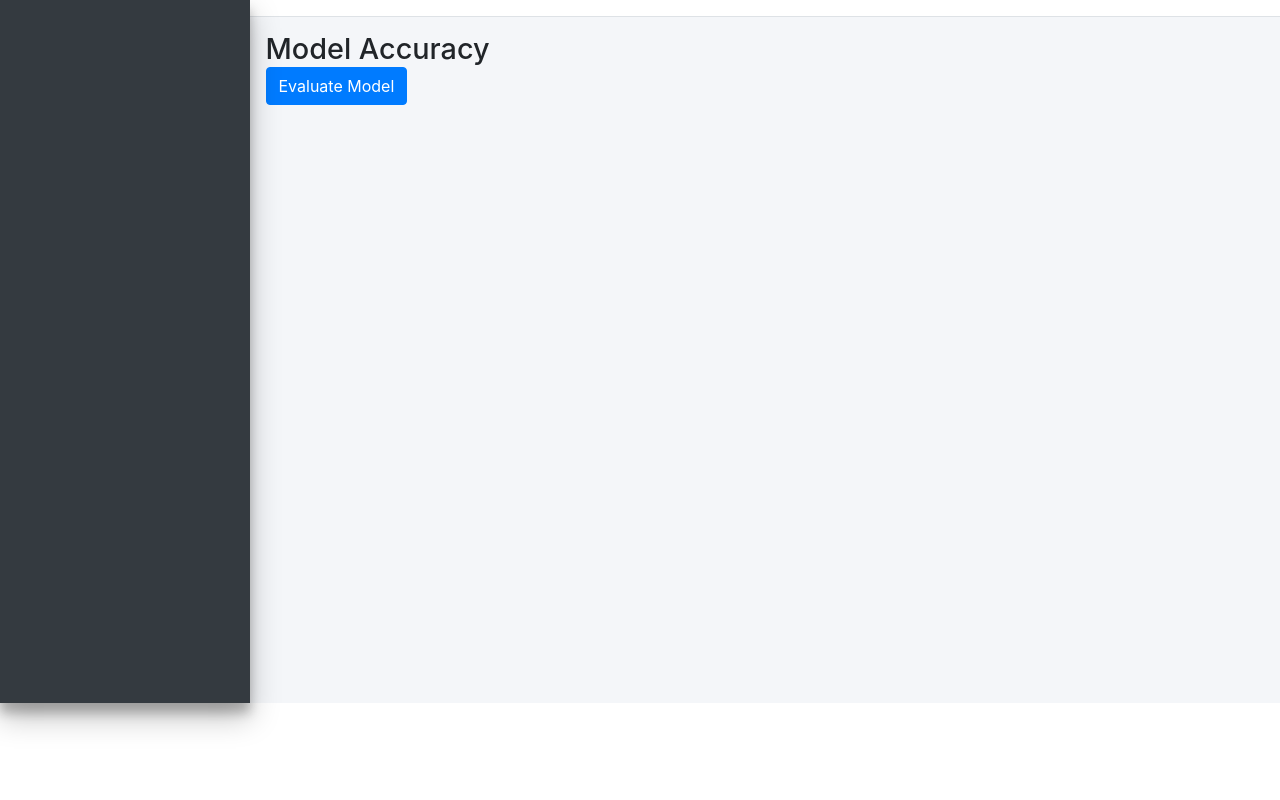
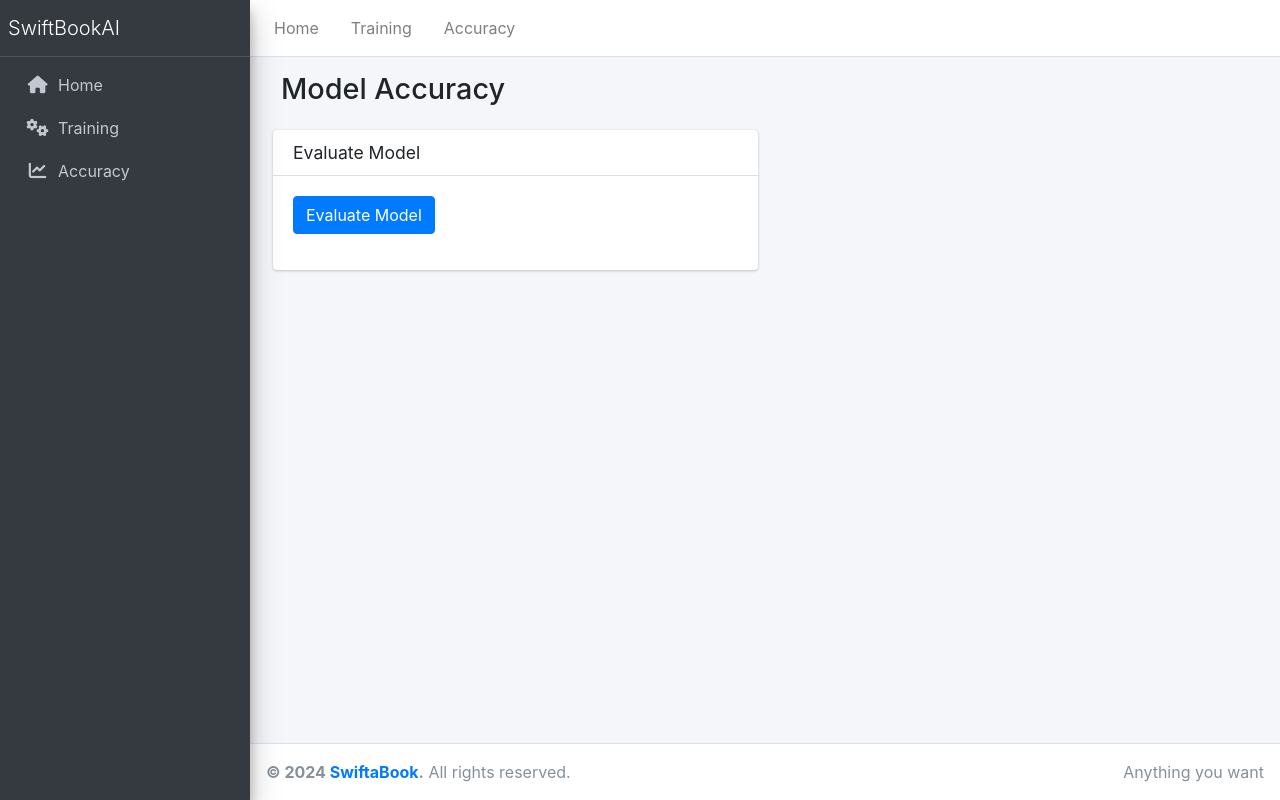
Before and after one commit to BorislavSergev/SwiftaBookAI, a Flask app: page /accuracy in a window 1280 px wide. Run offline with Flask 3, Linux system fonts and the light colour scheme; some libraries are stand-ins or nearby versions.

Commit message:
Accourcy fixed

```diff
--- a/templates/accuracy.html
+++ b/templates/accuracy.html
@@ -1,41 +1,34 @@
-<!DOCTYPE html>
-<html lang="en">
-<head>
-    <meta charset="UTF-8">
-    <meta name="viewport" content="width=device-width, initial-scale=1.0">
-    <title>Model Accuracy</title>
-    <link rel="stylesheet" href="https://cdn.jsdelivr.net/npm/admin-lte@3.2/dist/css/adminlte.min.css">
-    <link rel="stylesheet" href="https://cdnjs.cloudflare.com/ajax/libs/font-awesome/6.0.0-beta3/css/all.min.css">
-</head>
-<body class="hold-transition sidebar-mini">
-    <div class="wrapper">
-        <!-- Navbar -->
-        <nav class="main-header navbar navbar-expand navbar-white navbar-light">
-            <!-- Navbar content here -->
-        </nav>
-        <!-- Main Sidebar Container -->
-        <aside class="main-sidebar sidebar-dark-primary elevation-4">
-            <!-- Sidebar content here -->
-        </aside>
-        <!-- Content Wrapper. Contains page content -->
-        <div class="content-wrapper">
-            <!-- Content Header (Page header) -->
+{% extends "base.html" %}
+
+{% block content %}
 <div class="content-header">
     <div class="container-fluid">
-                    <h1>Model Accuracy</h1>
-                    <button id="evaluate-model" class="btn btn-primary">Evaluate Model</button>
-                    <div id="accuracy-result"></div>
+        <div class="row mb-2">
+            <div class="col-sm-6">
+                <h1 class="m-0">Model Accuracy</h1>
             </div>
         </div>
-            <!-- /.content-header -->
     </div>
-        <!-- /.content-wrapper -->
 </div>
-    <!-- Control Sidebar -->
-    <aside class="control-sidebar control-sidebar-dark">
-        <!-- Control sidebar content goes here -->
-    </aside>
-    <!-- ./wrapper -->
+<div class="content">
+    <div class="container-fluid">
+        <div class="row">
+            <div class="col-lg-6">
+                <div class="card">
+                    <div class="card-header">
+                        <h3 class="card-title">Evaluate Model</h3>
+                    </div>
+                    <div class="card-body">
+                        <button id="evaluate-model" class="btn btn-primary">Evaluate Model</button>
+                        <div id="accuracy-result" class="mt-3"></div>
+                    </div>
+                </div>
+            </div>
+        </div>
+    </div>
+</div>
+
+<!-- jQuery -->
 <script src="https://code.jquery.com/jquery-3.6.0.min.js"></script>
 <script>
     $(document).ready(function() {
@@ -44,7 +37,12 @@
                 if (data.error) {
                     $('#accuracy-result').html(`<p>${data.error}</p>`);
                 } else {
-                        $('#accuracy-result').html(`<p>Validation Accuracy: ${data.accuracy}</p>`);
+                    $('#accuracy-result').html(`
+                        <p>Validation Accuracy: ${data.accuracy}</p>
+                        <p>Precision: ${data.precision}</p>
+                        <p>Recall: ${data.recall}</p>
+                        <p>F1 Score: ${data.f1_score}</p>
+                    `);
                 }
             }).fail(function() {
                 alert('An error occurred while evaluating the model.');
@@ -52,5 +50,4 @@
         });
     });
 </script>
-</body>
-</html>
+{% endblock %}
--- a/training.py
+++ b/training.py
@@ -8,6 +8,7 @@ import time
 import cv2
 import numpy as np
 from utils import check_directories, log_directory_structure
+from sklearn.metrics import classification_report
 
 UPLOAD_FOLDER = 'uploads'
 LOG_FILE = 'training_log.txt'
@@ -85,13 +86,30 @@ def evaluate_model():
     model = tf.keras.models.load_model(model_path)
     val_data, val_labels = load_data(UPLOAD_FOLDER, subset='validation')
 
-    loss, accuracy = model.evaluate(val_data, val_labels)
+    predictions = model.predict(val_data)
+    predicted_labels = np.argmax(predictions, axis=1)
+    true_labels = np.argmax(val_labels, axis=1)
+
+    report = classification_report(true_labels, predicted_labels, target_names=['heart', 'oblong', 'oval', 'round', 'square'], output_dict=True)
+
+    accuracy = report['accuracy']
+    precision = report['weighted avg']['precision']
+    recall = report['weighted avg']['recall']
+    f1_score = report['weighted avg']['f1-score']
+
     accuracy_file = 'model_accuracy.txt'
     with open(accuracy_file, 'w') as file:
         file.write(f"Validation Accuracy: {accuracy * 100:.2f}%\n")
+        file.write(f"Precision: {precision * 100:.2f}%\n")
+        file.write(f"Recall: {recall * 100:.2f}%\n")
+        file.write(f"F1 Score: {f1_score * 100:.2f}%\n")
 
-    return jsonify({'accuracy': f"{accuracy * 100:.2f}%"})
-
+    return jsonify({
+        'accuracy': f"{accuracy * 100:.2f}%",
+        'precision': f"{precision * 100:.2f}%",
+        'recall': f"{recall * 100:.2f}%",
+        'f1_score': f"{f1_score * 100:.2f}%"
+    })
 def load_data(folder, subset='training'):
     data = []
     labels = []
```
Lines whose indentation alone changed are shown as unchanged.
